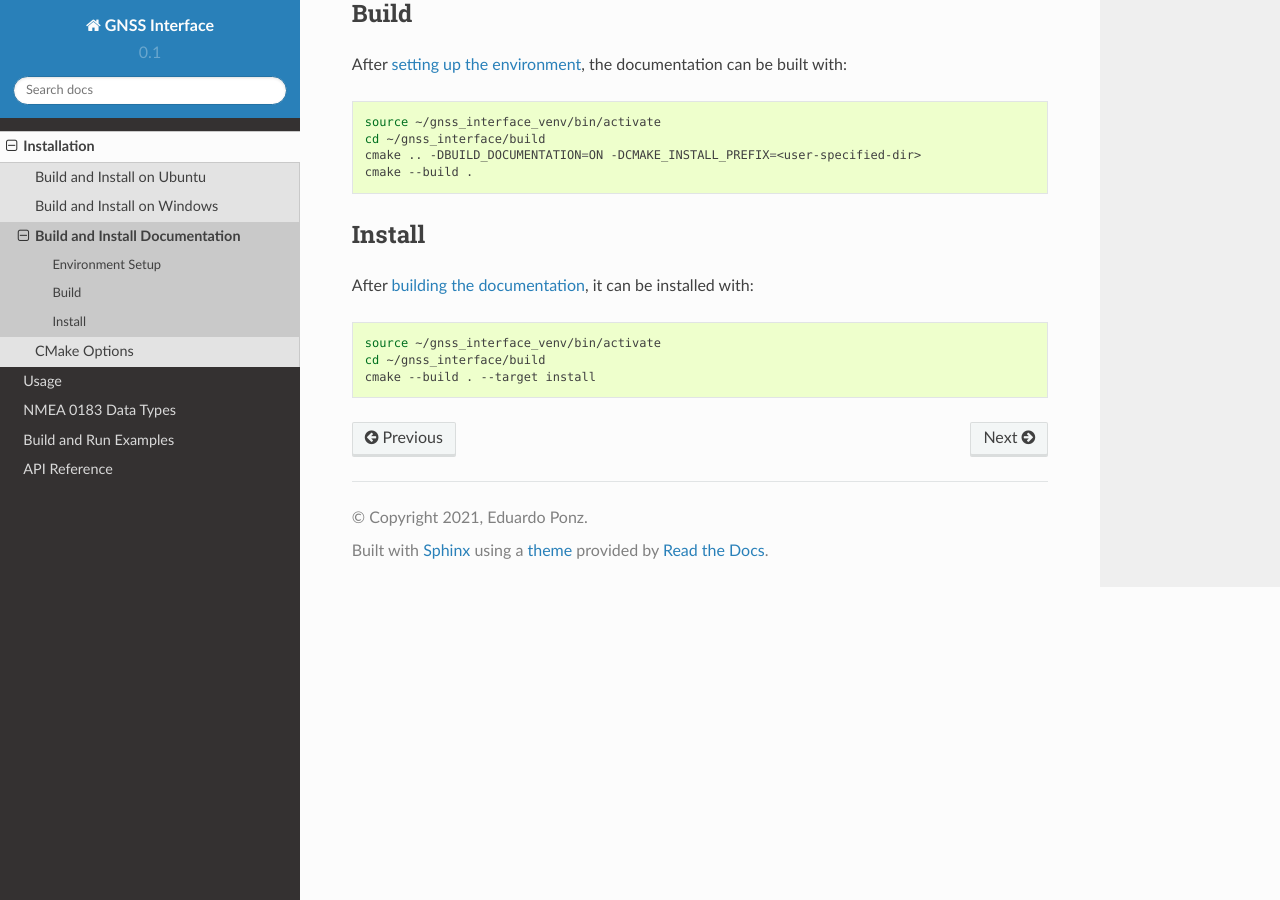
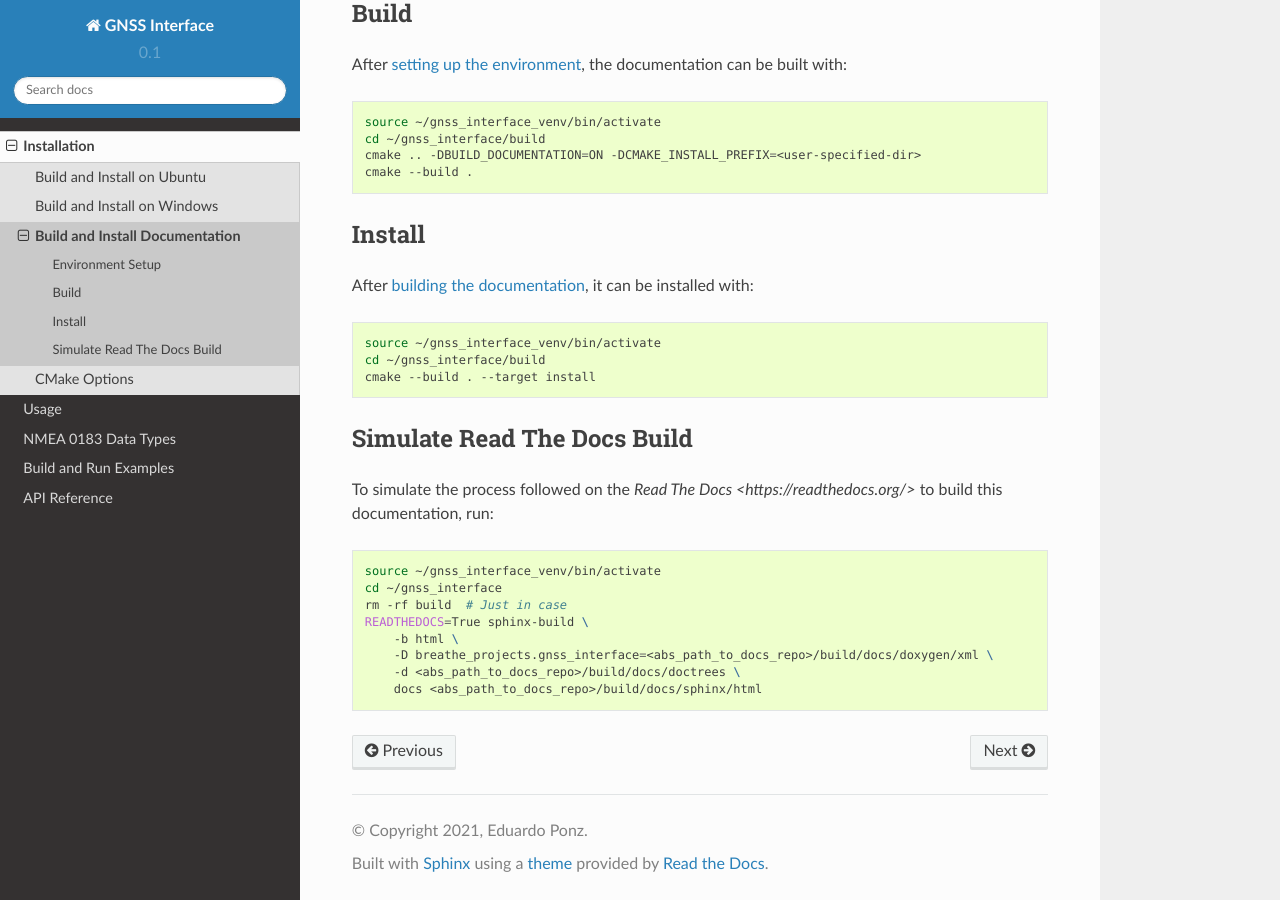
Before and after one commit to EduPonz/easynmea, a Sphinx documentation site: the page built from docs/rst/installation/build_documentation.rst, in a window 1280 px wide and 900 px high, scrolled down 694 px. Built offline with Sphinx 7.4.7 and the Read the Docs theme 2.0.0, drawn with Linux system fonts in a browser that asks for light colours.

Commit message:
Read the docs support
Signed-off-by: Eduardo Ponz Segrelles <eduardoponz@eprosima.com>

```diff
--- a/docs/conf.py
+++ b/docs/conf.py
@@ -150,6 +150,7 @@ if read_the_docs_build:
     configure_doxyfile(
         doxyfile_in,
         doxyfile_out,
+        get_project_name_large('{}/CMakeLists.txt'.format(project_source_dir)),
         input_dir,
         output_dir,
         project_binary_docs_dir,
--- a/docs/rst/installation/build_documentation.rst
+++ b/docs/rst/installation/build_documentation.rst
@@ -57,3 +57,19 @@ After :ref:`building the documentation <installation_documentation_build>`, it c
     source ~/gnss_interface_venv/bin/activate
     cd ~/gnss_interface/build
     cmake --build . --target install
+
+Simulate Read The Docs Build
+^^^^^^^^^^^^^^^^^^^^^^^^^^^^
+
+To simulate the process followed on the `Read The Docs <https://readthedocs.org/>` to build this documentation, run:
+
+.. code:: bash
+
+    source ~/gnss_interface_venv/bin/activate
+    cd ~/gnss_interface
+    rm -rf build  # Just in case
+    READTHEDOCS=True sphinx-build \
+        -b html \
+        -D breathe_projects.gnss_interface=<abs_path_to_docs_repo>/build/docs/doxygen/xml \
+        -d <abs_path_to_docs_repo>/build/docs/doctrees \
+        docs <abs_path_to_docs_repo>/build/docs/sphinx/html
```
Also changed, not shown: readthedocs.yaml (added, +24 -0 lines).
